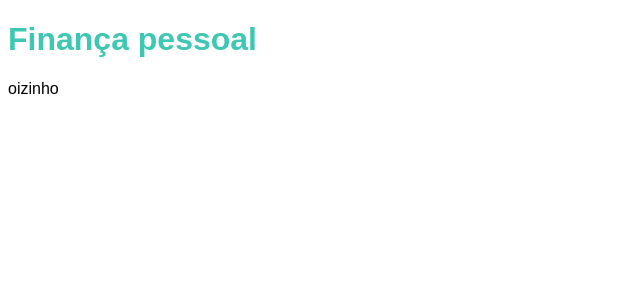
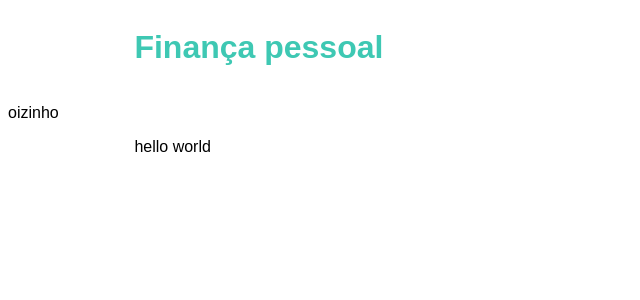
Before and after one commit to Jompa14/financa-pessoal, a Vue app: page / in a window 1280 px wide. Shown: the top 300 px of the page, without its empty margins (0-640 px from the left). Built offline with nearby package versions, Linux system fonts and the light colour scheme; the HTML template or start-up script is replaced by a standard one.

Commit message:
cria componente painel

```diff
--- a/src/App.vue
+++ b/src/App.vue
@@ -1,26 +1,46 @@
 <template>
     <div id="app">
-        <h1>Finança pessoal</h1>
+        <div class="navbar alinhamento">
+            <h1>Finança pessoal</h1>
+        </div>
         <tabela-usuario></tabela-usuario>
+        <painel-resumo></painel-resumo>
     </div>
 </template>
 
 <script>
 import tabelaUsuario from './components/tabela.vue'
+import painelResumo from './components/painelResumo.vue'
 export default {
   name: 'App',
   components: {
       tabelaUsuario,
+      painelResumo,
   }
 };
 </script>
-
-<style scoped>
+<!-- unico css da aplicação q tem css global -->
+<style lang="scss">
     #app {
         font-family: sans-serif;
         color: black;
     }
-    h1 {
-        color: #3ec8b3;
+    .alinhamento {
+        width: 80%;
+        max-width: 1800px;
+        margin: 0 auto;
+        @media(max-width: 600px){
+            width: 90%;
+        }
+    }
+    .navbar {
+        display: flex;
+        align-items: center;
+        h1, h2, h3 {
+            color: #3ec8b3;
+        }
+        // h2 {
+        //     color: #3ec8b3;
+        // }
     }
 </style>
--- /dev/null
+++ b/src/components/painelResumo.vue
@@ -0,0 +1,14 @@
+<template lang="html">
+    <div class="alinhamento">
+        <p>hello world</p>
+    </div>
+</template>
+
+<script>
+export default {
+    // name: 'painel-resumo',
+}
+</script>
+
+<style lang="scss" scoped>
+</style>
```
